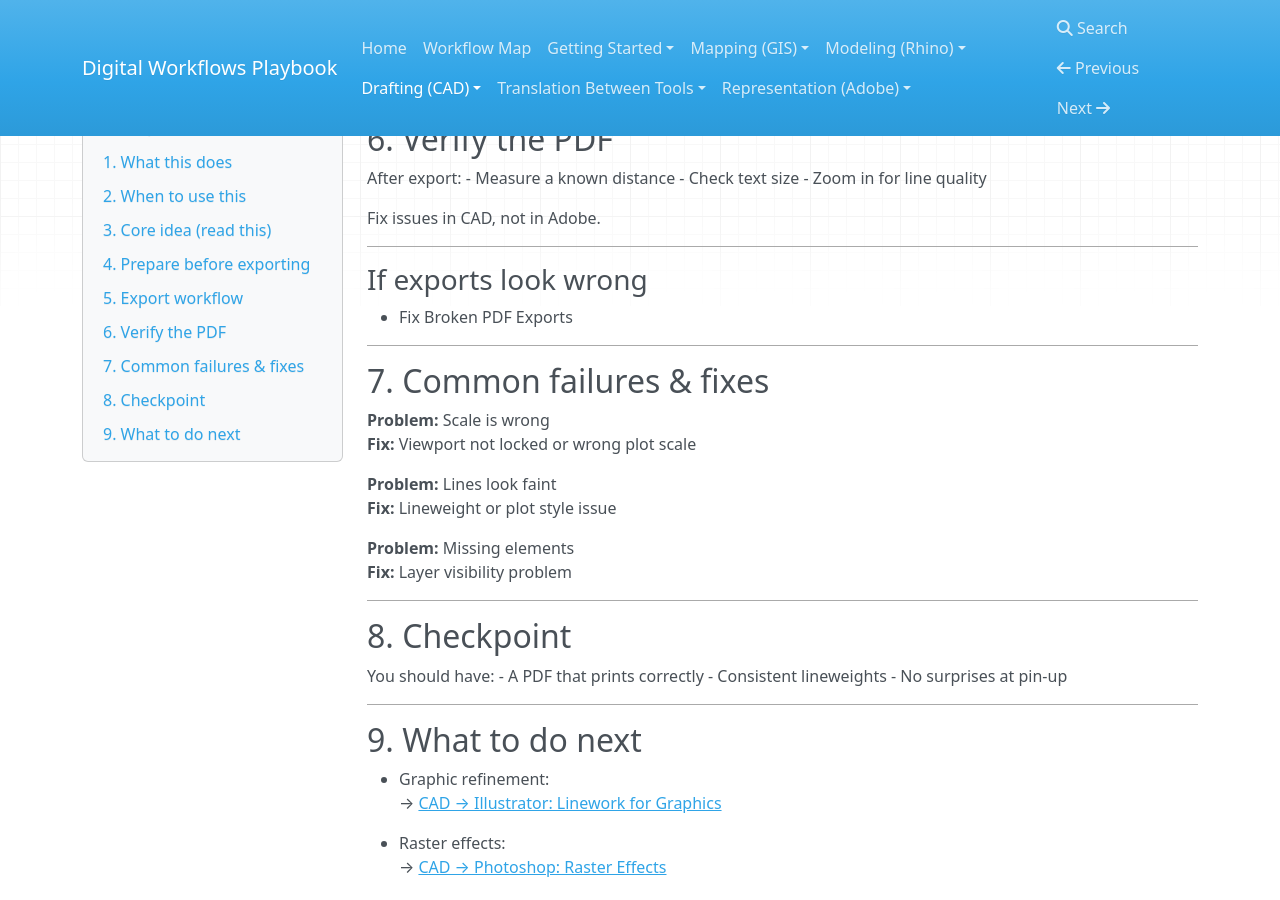
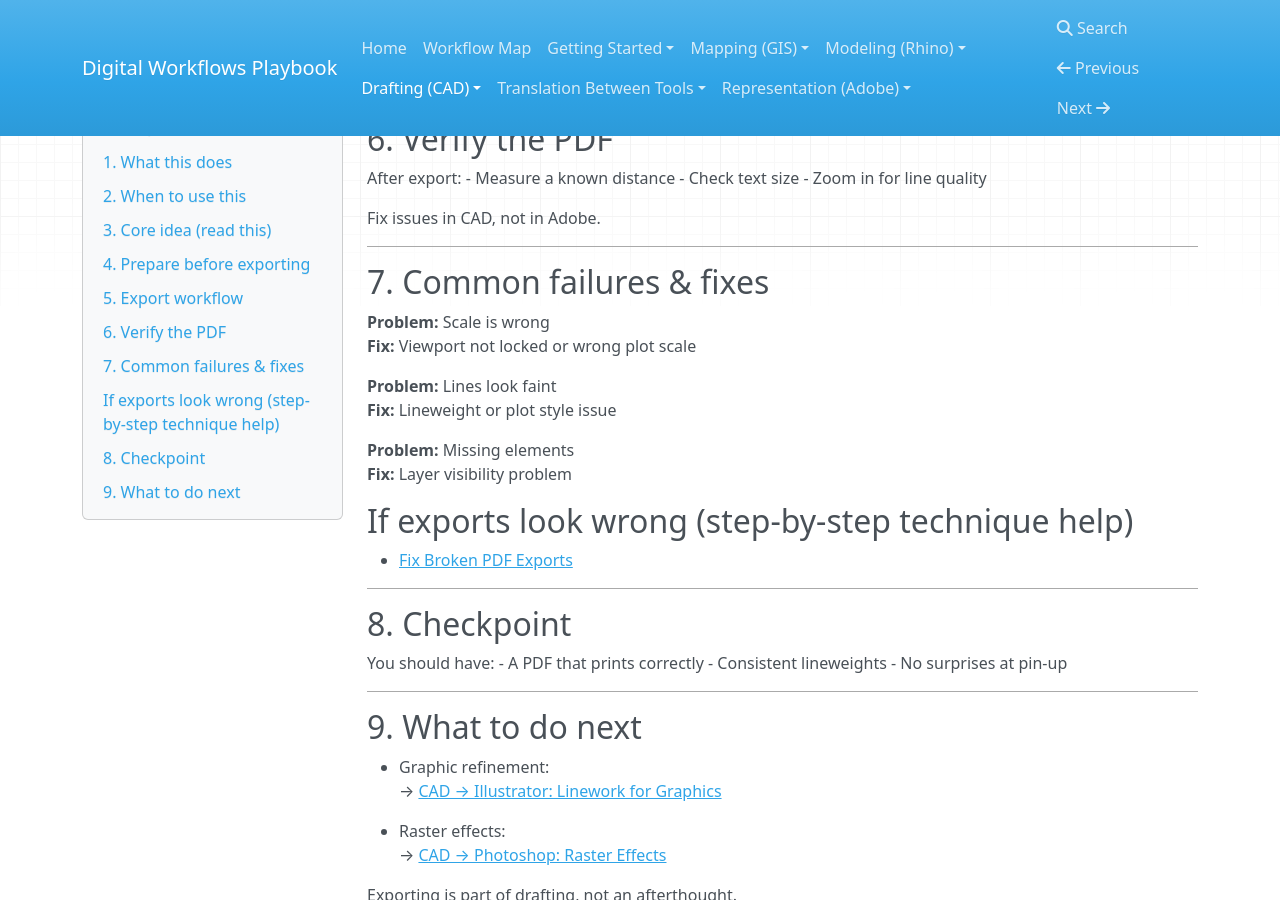
Before and after one commit to machineLandscape/digital-workflows-playbook, an MkDocs documentation site: the page built from docs/03_drafting/guide_cad_05_export_pdf.md, in a window 1280 px wide and 900 px high, scrolled down 1047 px. Built offline with MkDocs 1.6.1, drawn with Linux system fonts in a browser that asks for light colours; nearby versions of some CDN libraries.

Commit message:
Update guide_cad_05_export_pdf.md

```diff
--- a/docs/03_drafting/guide_cad_05_export_pdf.md
+++ b/docs/03_drafting/guide_cad_05_export_pdf.md
@@ -83,6 +78,10 @@ Fix issues in CAD, not in Adobe.
 
 **Problem:** Missing elements
 **Fix:** Layer visibility problem
+
+## If exports look wrong (step-by-step technique help)
+
+- [Fix Broken PDF Exports](../03_drafting_techniques/cad_export_failures.md)
 
 ---
 
```
Also changed, not shown: other parts of docs/03_drafting/guide_cad_05_export_pdf.md (+0 -5 lines).
